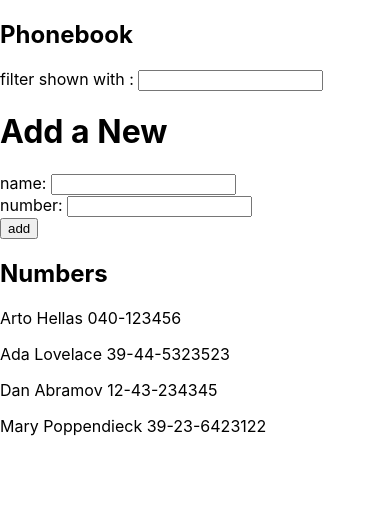
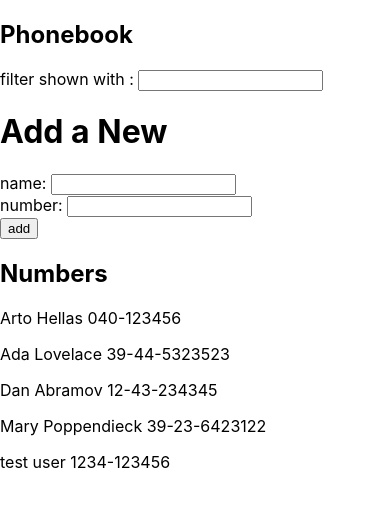
Before and after one commit to chinmaym07/exercises, a React (Create React App) app in the folder part 1/part1-exercise/: page / in a window 390 px wide. Shown: the top 506 px of the page. Built offline with nearby package versions, Linux system fonts and the light colour scheme; data requests are answered from the project's data file.

Commit message:
Added Exercise 2.15 & 2.16 Phonebook step 7 & 8

```diff
--- a/part 1/part1-exercise/db.json
+++ b/part 1/part1-exercise/db.json
@@ -1,5 +1,5 @@
 {
-    "persons":[
+  "persons": [
     {
       "name": "Arto Hellas",
       "number": "040-123456",
@@ -19,6 +19,11 @@
       "name": "Mary Poppendieck",
       "number": "39-23-6423122",
       "id": 4
+    },
+    {
+      "id": 5,
+      "name": "test user",
+      "number": "1234-123456"
     }
   ]
 }
--- a/part 1/part1-exercise/src/App.js
+++ b/part 1/part1-exercise/src/App.js
@@ -1,5 +1,6 @@
 import React, { useState ,useEffect } from 'react'
-import axios from 'axios';
+import serverCom from './serverCom';
+
 
 const SearchComponent = ({handleSearch,search}) =>(
   <p>filter shown with : <input type="text" onChange={handleSearch} value={search} name="search"/></p>
@@ -24,9 +25,9 @@ const App = () => {
   const [search, setSearch] = useState('');
 
   useEffect(()=>{
-    axios
-    .get('http://localhost:3001/persons')
-    .then(response => setPersons(response.data))
+    serverCom
+    .getAll()
+    .then(data => setPersons(data))
   },[])
 
   const handleChange = (e) => {
@@ -34,7 +35,6 @@ const App = () => {
     console.log(e.target.value);
     setNewPerson({
       ...newPerson,
-      id:persons.length()+1,
       [e.target.name] : e.target.value
     });
   }
@@ -59,6 +59,9 @@ const App = () => {
       alert(`${newPerson.name} is already added to phonebook`)
     }
     else{
+      serverCom
+      .create(newPerson)
+      .then(data=>console.log(data));
       setPersons(persons.concat(newPerson));
       setNewPerson({name:'',number:''});
     }
--- /dev/null
+++ b/part 1/part1-exercise/src/serverCom.js
@@ -0,0 +1,19 @@
+import axios from 'axios'
+const baseUrl = 'http://localhost:3001/persons'
+
+const getAll = () => {
+  const request = axios.get(baseUrl)
+  return request.then(response => response.data)
+}
+
+const create = newObject => {
+  const request = axios.post(baseUrl, newObject)
+  return request.then(response => response.data)
+}
+
+const update = (id, newObject) => {
+  const request = axios.put(`${baseUrl}/${id}`, newObject)
+  return request.then(response => response.data)
+}
+let Com = { getAll, create, update };
+export default Com;
```
Lines whose indentation alone changed are shown as unchanged.
